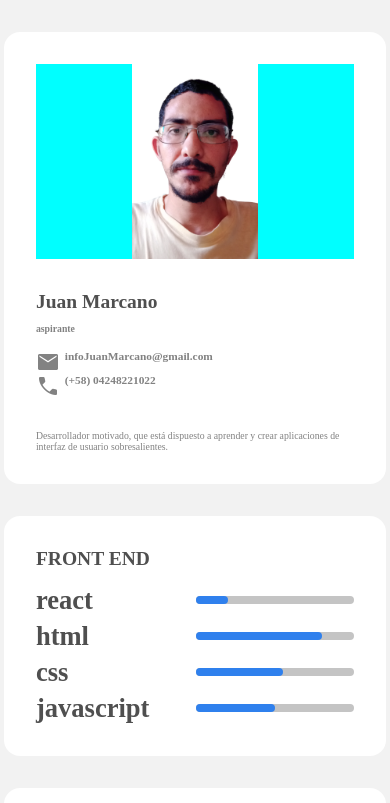
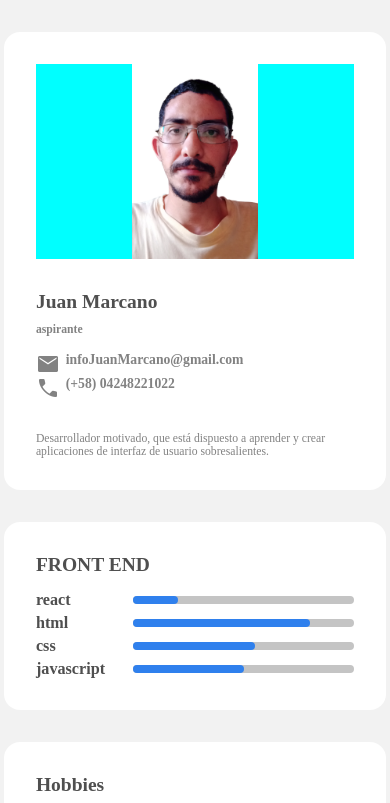
Before and after one commit to GenericJM/Portfolio, a React (Vite) app: page / in a window 390 px wide. Shown: the top 803 px of the page. Built offline with nearby package versions, Linux system fonts and the light colour scheme; grey boxes are pictures that could not be loaded.

Commit message:
css text update

```diff
--- a/src/App.css
+++ b/src/App.css
@@ -43,7 +43,7 @@ body {
 
 .title-small {
   color: var(--title-color);
-  font-size: clamp(0.5em, 1.5vw, 2em);
+  font-size: clamp(1em, 1.5vw, 2em);
 }
 
 .subtitle {
@@ -102,9 +102,11 @@ body {
     /* font-size: 1.5em; */
   }
   .title-small {
-    font-size: clamp(0.5em, 10vw, 2em);
+    font-size: clamp(0.5em, 5vw, 2em);
   }
 
-
+  .text {
+    font-size: clamp(0.5em, 3vw, 2em);
+  }
 
 }
```
